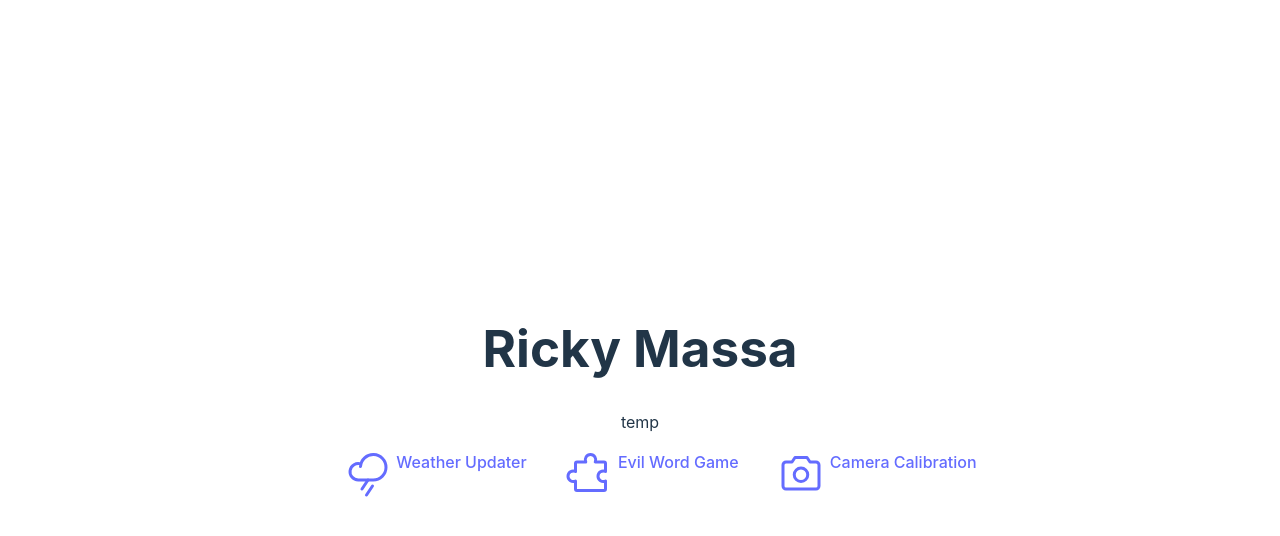
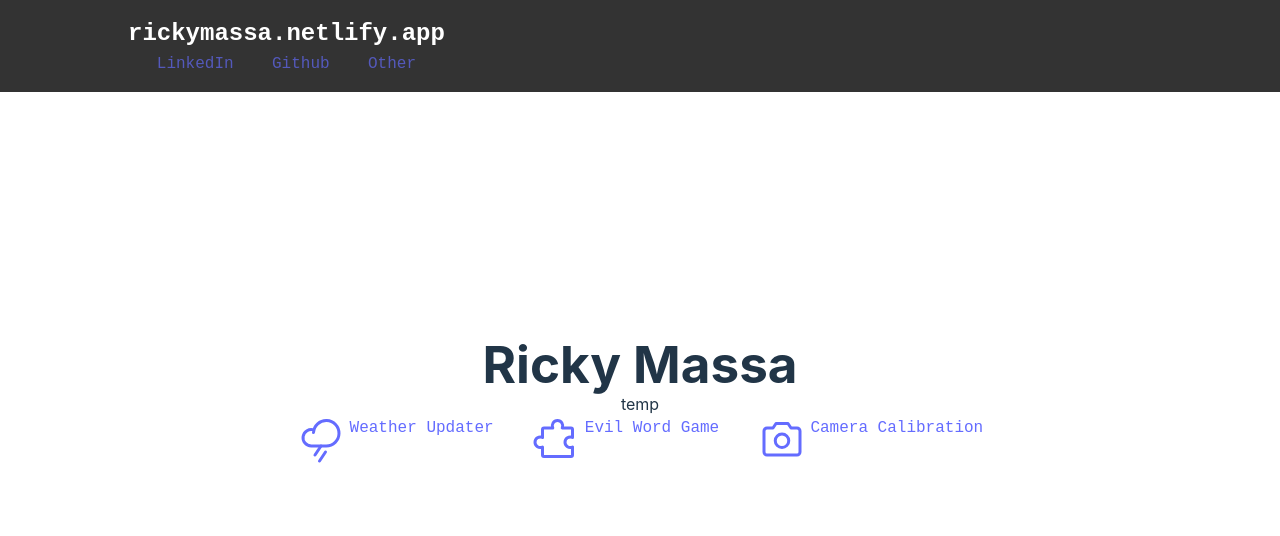
Before and after one commit to fmassa1/portfolio_website, a React (Vite) app: page / in a window 1280 px wide. Shown: the top 536 px of the page. Built offline with nearby package versions, Linux system fonts and the light colour scheme.

Commit message:
added nav bar

```diff
--- a/src/App.css
+++ b/src/App.css
@@ -41,12 +41,14 @@
   color: #888;
 }
 
-ul {
+body ul {
+  font-family: 'Courier New', Courier, monospace;
   display: flex;
   justify-content: center;
   list-style: none;
   align-items: center;
   gap: 2.4rem;
+
 }
 
 a{
@@ -58,3 +60,39 @@ svg {
   width: 3rem;
   height: 3 rem;
 }
+
+* {
+  box-sizing: border-box;
+  margin: 0;
+  padding: 0;
+}
+
+.nav_options {
+  list-style: none;
+  display: flex;
+}
+
+.nav_options li a {
+  font-family: 'Courier New', Courier, monospace;
+  font-weight: 500;
+  font-size: 1rem;
+  color: #646cffaa;
+  text-decoration: none;
+
+}
+nav h2 {
+  font-family: 'Courier New', Courier, monospace;
+  color: white;
+
+}
+header {
+  position: fixed;
+    top: 0;
+    left: 0;
+    width: 100%;
+    background-color: #333; /* Add your preferred background color */
+    display: flex;
+    justify-content: space-between;
+    align-items: center;
+    padding: 1rem 10%;
+}
--- a/src/App.tsx
+++ b/src/App.tsx
@@ -7,9 +7,19 @@ function App() {
 
   return (
     <>
+
+      <header>
+        <nav>
+          <h2>rickymassa.netlify.app</h2>
+          <ul class="nav_options">
+            <li><a href="#">LinkedIn</a></li>
+            <li><a href="#">Github</a></li>
+            <li><a href="#">Other</a></li>
+          </ul>
+        </nav>
+      </header>
       <h1>Ricky Massa </h1>
       <p> temp </p>
-
 
       <ul>
         <li><a target="_blank" href="https://github.com/fmassa1/Weather-Updater"> <RainCloud/> Weather Updater</a> </li>
@@ -18,6 +28,7 @@ function App() {
 
       </ul>
     </>
+
   )
 }
 
```
